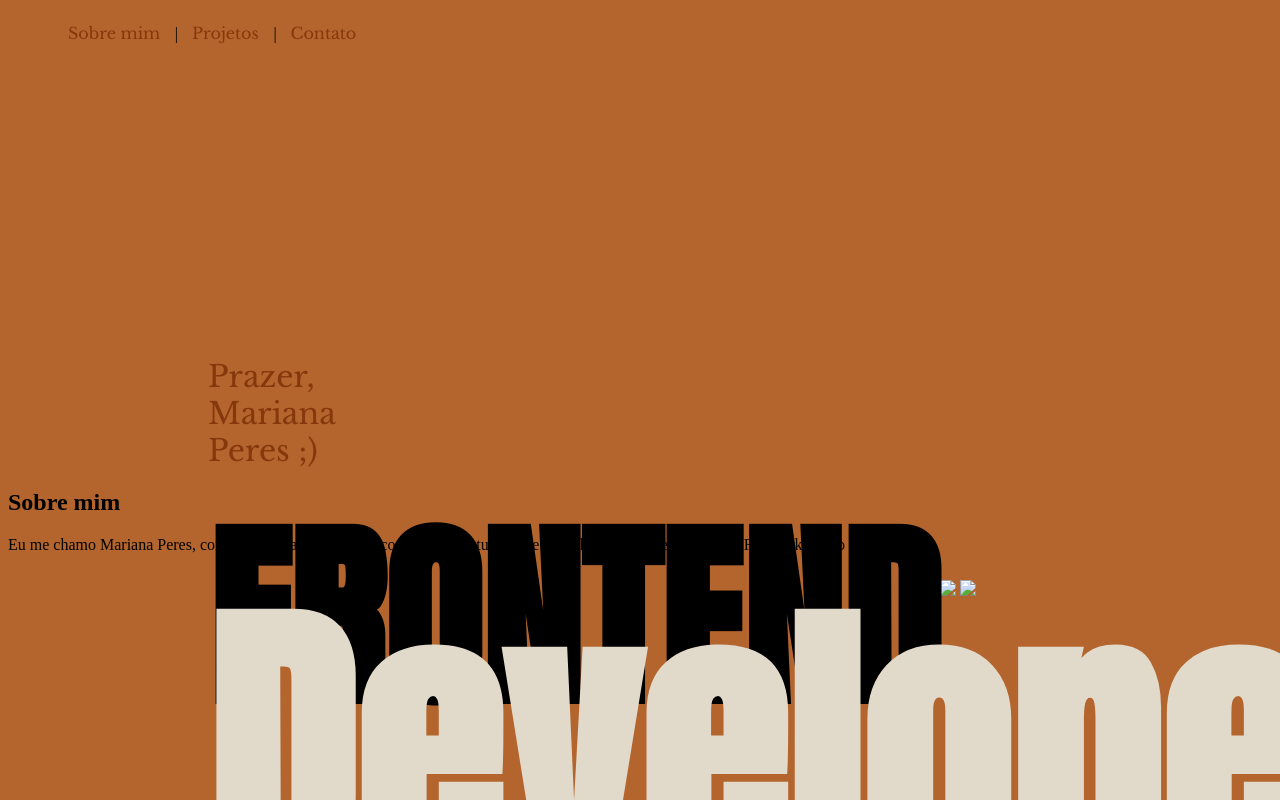
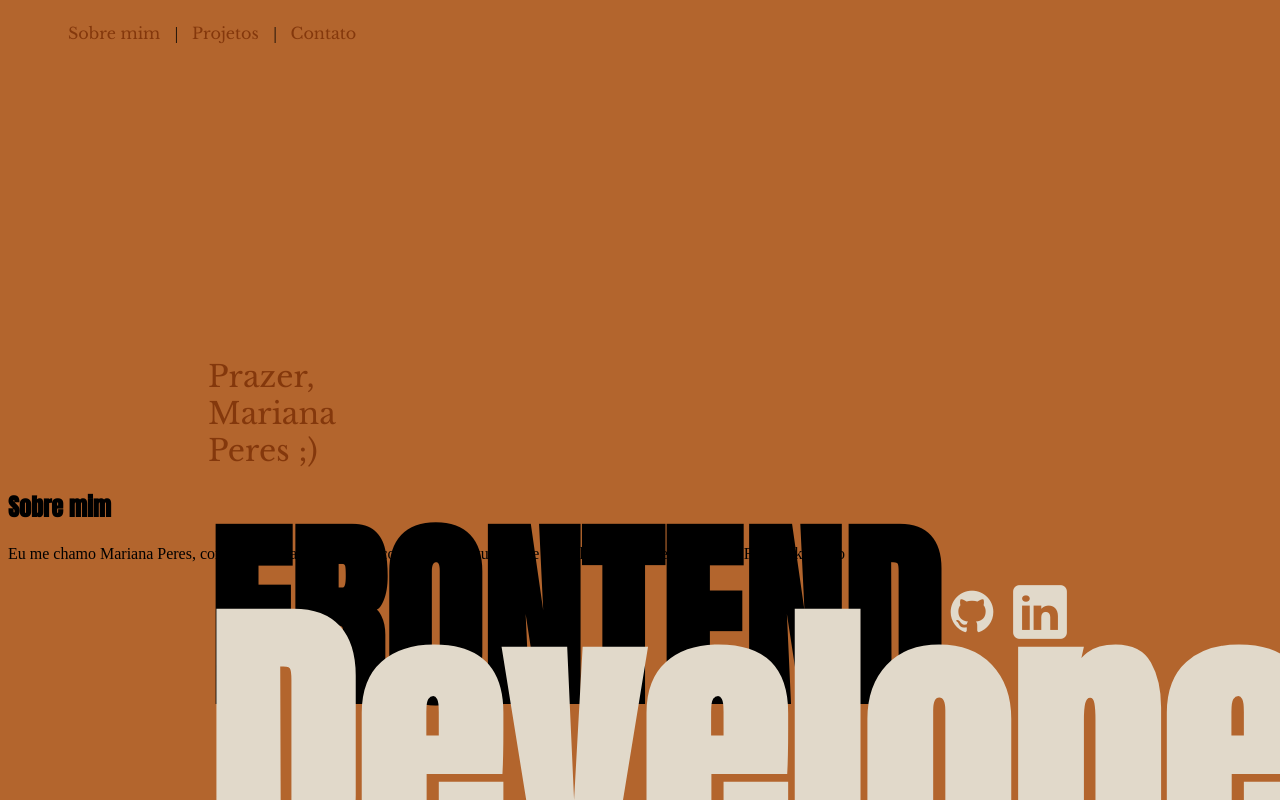
Before and after one commit to Mgperes/Portfolio, a plain HTML site: page index.html in a window 1280 px wide. Drawn offline with nearby package versions, Linux system fonts and the light colour scheme.

Commit message:
facilitando o entendimento
coloquei as imagens dentro da pasta do código

```diff
--- a/index.html
+++ b/index.html
@@ -23,8 +23,8 @@
 
     <main><!--inicio de principal-->
       <div id="contact">
-        <a class="contatos" href="https://github.com/Mgperes"><img src="C:\Users\GIGABYTE\Documents\portfólio\landing page\imagens\icons8-github-64.png"></a>
-        <a class="contatos" href="https://www.linkedin.com/in/mariana-peres-33a803196/"><img class="contatos" src="C:\Users\GIGABYTE\Documents\portfólio\landing page\imagens\icons8-linkedin-64.png"></a>
+        <a class="contatos" href="https://github.com/Mgperes"><img src="imagens\icon-github.png"></a>
+        <a class="contatos" href="https://www.linkedin.com/in/mariana-peres-33a803196/"><img class="contatos" src="imagens\icon-linkedin.png"></a>
       </div>
 
       <p class="descrição1">Prazer, Mariana Peres ;) </p>
--- a/style.css
+++ b/style.css
@@ -89,9 +89,9 @@
  }
 
  .sobre {
-
+  padding: 0 0 0 0 ;
  }
 
  .titulo-seçao {
-
+  font-family: 'Anton', sans-serif;
  }
```
Also changed, not shown: imagens/icon-github.png (added), imagens/icon-linkedin.png (added).
